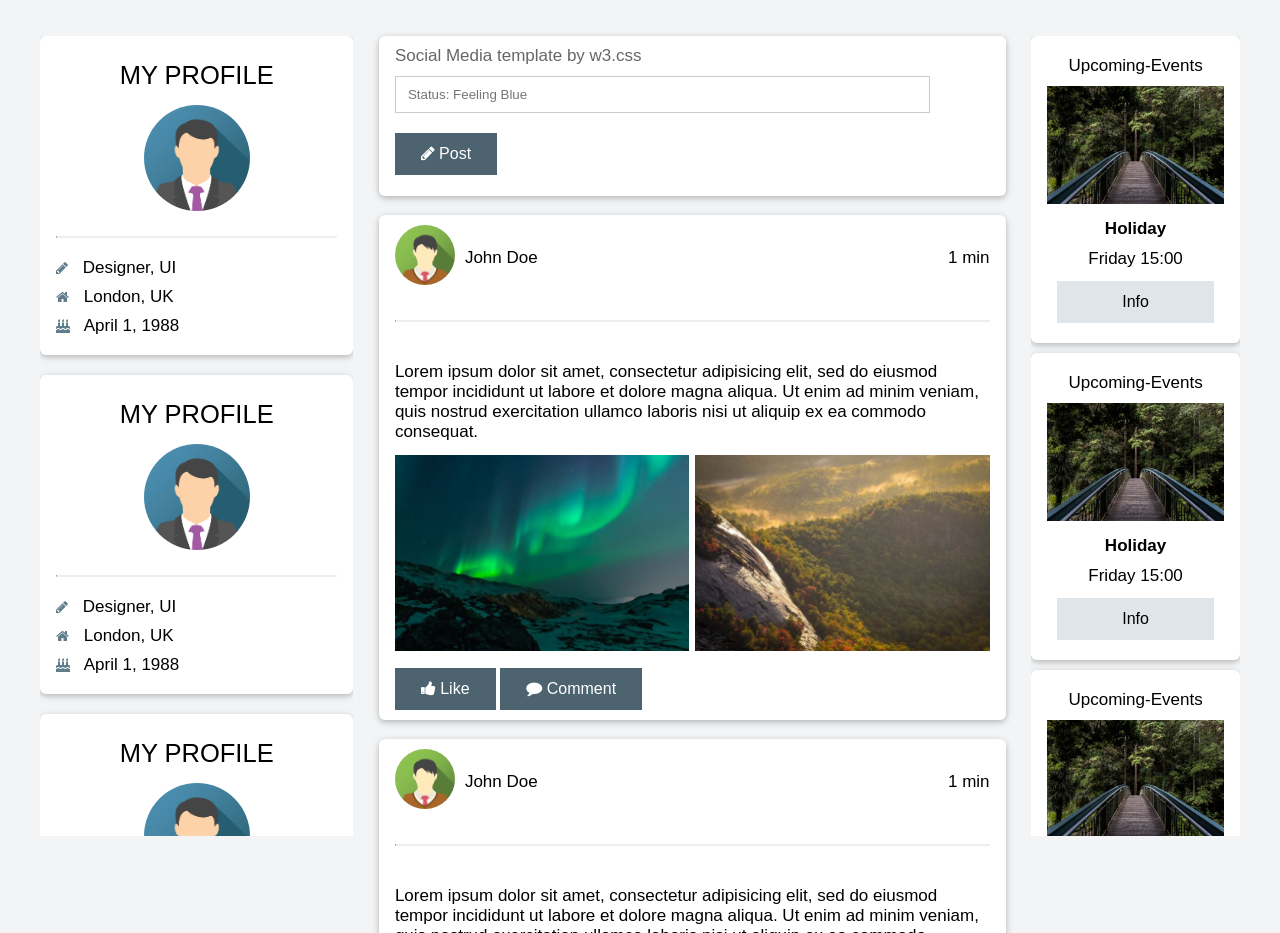
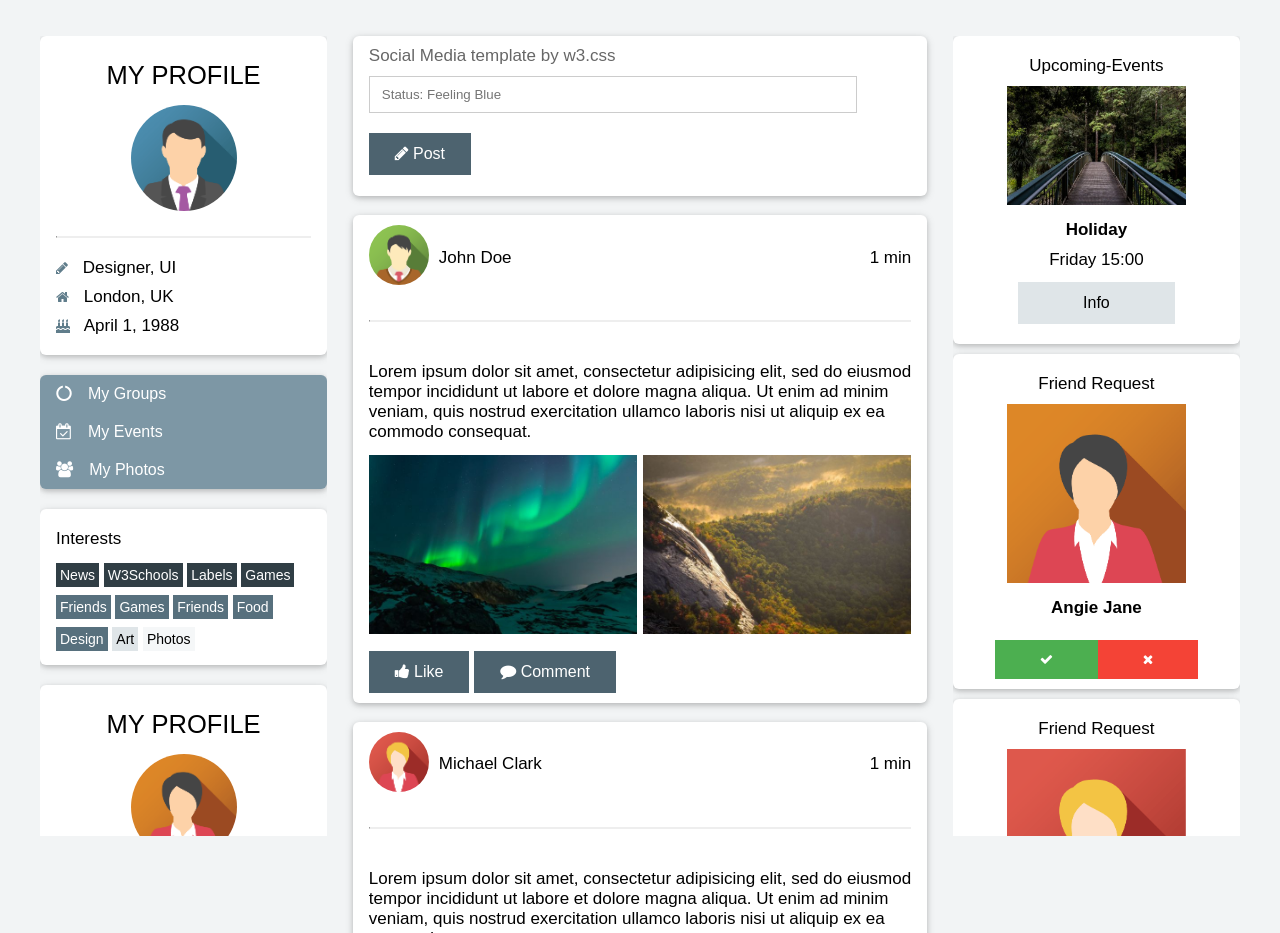
Before and after one commit to iabhiyaan/Social-networking-template, a plain HTML site: page index.html in a window 1280 px wide. Shown: the part 63-996 px from the top of the page. Drawn offline with Linux system fonts and the light colour scheme.

Commit message:
all files added

```diff
--- a/css/style.css
+++ b/css/style.css
@@ -63,6 +63,19 @@ nav {
     background-color: #ccc;
 }
 
+.badge {
+    border-radius: 50%;
+    padding: 2px 9px;
+    font-size: 12px;
+    position: relative;
+    top: -10px;
+}
+
+.badge-primary {
+    color: #fff;
+    background-color: #4CAF50;
+}
+
 .-p-r {
     padding-right: 12px;
 }
@@ -118,7 +131,7 @@ nav ul li:hover .-color-white {
 
 .main-section {
     display: grid;
-    grid-template-columns: 1.5fr 3fr 1fr;
+    grid-template-columns: 1.5fr 3fr 1.5fr;
     grid-gap: 2vw;
     /* outline: 1px solid green; */
     position: relative;
@@ -138,6 +151,66 @@ nav ul li:hover .-color-white {
     background: #fff;
     border-radius: 6px;
     margin-bottom: 20px;
+}
+
+.events {
+    box-shadow: 0 2px 5px 0 rgba(0, 0, 0, 0.16), 0 2px 10px 0 rgba(0, 0, 0, 0.12);
+    border-radius: 6px;
+    background: #7d97a5;
+    margin-bottom: 20px;
+    color: #fff;
+    font-size: 16px;
+    text-transform: capitalize;
+}
+
+.event__item {
+    padding: 10px 16px;
+}
+
+.event__item:hover {
+    color: #000;
+    background-color: #ccc;
+}
+
+.mx-16 {
+    margin-right: 16px;
+}
+
+.interests {
+    background: #fff;
+    box-shadow: 0 2px 5px 0 rgba(0, 0, 0, 0.16), 0 2px 10px 0 rgba(0, 0, 0, 0.12);
+    border-radius: 6px;
+    margin-bottom: 20px;
+    padding: 10px 16px;
+}
+
+.inline-block {
+    display: inline-block;
+    background: red;
+    margin: 4px 0;
+    padding: 4px;
+    color: #fff;
+    font-size: 14px;
+    text-transform: capitalize;
+    cursor: pointer;
+}
+
+.-color-303E45 {
+    background: #303E45;
+}
+
+.-color-57707D {
+    background: #57707D;
+}
+
+.-color-DFE5E8 {
+    background: #DFE5E8;
+    color: #000;
+}
+
+.-color-F5F7F8 {
+    background: #F5F7F8;
+    color: #000;
 }
 
 .-text-center {
@@ -220,6 +293,20 @@ hr {
     color: #000;
 }
 
+.btn-green {
+    background: #4CAF50;
+    margin-right: -5px;
+}
+
+.btn-red {
+    background: #f44336;
+}
+
+.btn-both {
+    color: #fff;
+    padding: 12px 45px;
+}
+
 .news-feed {
     background: #fff;
     padding: 10px 16px;
@@ -285,7 +372,7 @@ hr {
 }
 
 .sidebar-img img {
-    width: 100%;
+    width: 70%;
 }
 
 .p-10 {
--- a/index.html
+++ b/index.html
@@ -20,7 +20,8 @@
                         <li class="-hover"><i class="fa -color-white fa-globe"></i></li>
                         <li class="-hover"><i class="fa -color-white fa-user"></i></li>
                         <li class="-hover"><i class="fa -color-white fa-envelope"></i></li>
-                        <li class="-hover"><i class="fa -color-white fa-bell"></i></li>
+                        <li class="-hover px-10"><i class="fa -color-white fa-bell"></i><span class="badge badge-primary">3</span>
+                        </li>
                     </ul>
                 </div>
                 <div class="menu-avatar">
@@ -44,36 +45,36 @@
                             <p> <i class="fa -color-fade fa-home"></i> London, UK</p>
                             <p> <i class="fa -color-fade fa-birthday-cake"></i> April 1, 1988</p>
                         </section>
-                            <section class="section-profile">
-                                <h2 class="-text-center -padding">my profile</h2>
-                                <p class="-text-center ">
-                                    <img class="circle-avatar" src="img/avatar2.png">
-                                </p>
-                                <hr>
-                                <p> <i class="fa -color-fade fa-pencil"></i> Designer, UI</p>
-                                <p> <i class="fa -color-fade fa-home"></i> London, UK</p>
-                                <p> <i class="fa -color-fade fa-birthday-cake"></i> April 1, 1988</p>
+                        <section class="events">
+                            <p class="event__item"><i class="fa fa-circle-o-notch mx-16"></i>my groups</p>
+                            <p class="event__item"><i class="fa fa-calendar-check-o mx-16"></i>my events</p>
+                            <p class="event__item"><i class="fa fa-users mx-16"></i>my photos</p>
+                        </section>
+                        <section class="interests">
+                            <p class="p-10" >Interests</p>
+                            <a href="#"> <span class="inline-block -color-303E45">News</span></a>
+                            <a href="#"> <span class="inline-block -color-303E45">W3Schools</span></a>
+                            <a href="#"> <span class="inline-block -color-303E45">Labels</span></a>
+                            <a href="#"> <span class="inline-block -color-303E45">Games</span></a>
+                            <a href="#"> <span class="inline-block -color-57707D">friends</span></a>
+                            <a href="#"> <span class="inline-block -color-57707D">games</span></a>
+                            <a href="#"> <span class="inline-block -color-57707D">friends</span></a>
+                            <a href="#"> <span class="inline-block -color-57707D">food</span></a>
+                            <a href="#"> <span class="inline-block -color-57707D">design</span></a>
+                            <a href="#"> <span class="inline-block -color-DFE5E8">art</span></a>
+                            <a href="#"> <span class="inline-block -color-F5F7F8">photos</span></a>
                         </section>
                         <section class="section-profile">
                             <h2 class="-text-center -padding">my profile</h2>
                             <p class="-text-center ">
-                                    <img class="circle-avatar" src="img/avatar2.png">
+                                <img class="circle-avatar" src="img/avatar6.png">
                             </p>
                             <hr>
-                                <p> <i class="fa -color-fade fa-pencil"></i> Designer, UI</p>
-                                <p> <i class="fa -color-fade fa-home"></i> London, UK</p>
-                                <p> <i class="fa -color-fade fa-birthday-cake"></i> April 1, 1988</p>
+                            <p> <i class="fa -color-fade fa-pencil"></i> Product Designer, UX</p>
+                            <p> <i class="fa -color-fade fa-home"></i> Manchester, UK</p>
+                            <p> <i class="fa -color-fade fa-birthday-cake"></i> May 1, 1990</p>
                         </section>
-                            <section class="section-profile">
-                                <h2 class="-text-center -padding">my profile</h2>
-                                <p class="-text-center ">
-                                    <img class="circle-avatar" src="img/avatar2.png">
-                                </p>
-                                <hr>
-                                <p> <i class="fa -color-fade fa-pencil"></i> Designer, UI</p>
-                                <p> <i class="fa -color-fade fa-home"></i> London, UK</p>
-                                <p> <i class="fa -color-fade fa-birthday-cake"></i> April 1, 1988</p>
-                            </section>
+
                     </div>
                     <section class="section-posts">
                         <div class="status-bar border-radius-6">
@@ -112,9 +113,9 @@
                         <div class="news-feed border-radius-6">
                             <div class="news-feed-top">
                                 <div>
-                                        <img class="circle-avatar width-60" src="img/avatar.png" alt="">
+                                    <img class="circle-avatar width-60" src="img/avatar5.png" alt="">
                                 </div>
-                                    <h4 class="text-light px-10">John Doe</h4>
+                                <h4 class="text-light px-10">Michael Clark</h4>
                                 <p class="timestamp ">1 min</p>
                             </div>
                             <hr>
@@ -122,10 +123,6 @@
                             <p>Lorem ipsum dolor sit amet, consectetur adipisicing elit, sed do eiusmod tempor
                                 incididunt ut labore et dolore magna aliqua. Ut enim ad minim veniam, quis nostrud
                                 exercitation ullamco laboris nisi ut aliquip ex ea commodo consequat.</p>
-                                <!-- <div class="news-feed-images">
-                                            <div style="width:100%;"><img src="img/lights.jpg" class="news-feed-img"></div>
-                                            <div style="width:100%;"><img src="img/nature.jpg" class="news-feed-img"></div>
-                                        </div> -->
                             <button class="btn">
                                 <p> <i class="fa fa-thumbs-up"></i> Like</p>
                             </button>
@@ -136,9 +133,9 @@
                         <div class="news-feed border-radius-6">
                             <div class="news-feed-top">
                                 <div>
-                                        <img class="circle-avatar width-60" src="img/avatar.png" alt="">
+                                    <img class="circle-avatar width-60" src="img/avatar6.png" alt="">
                                 </div>
-                                    <h4 class="text-light px-10">John Doe</h4>
+                                <h4 class="text-light px-10">Angie Jane</h4>
                                 <p class="timestamp ">1 min</p>
                             </div>
                             <hr>
@@ -195,25 +192,29 @@
                             </button>
                         </div>
                         <div class="status-bar">
-                                <p class="p-10">upcoming-events</p>
+                            <p class="p-10">friend request</p>
                             <div class="sidebar-img">
-                                    <img src="img/forest.jpg" alt="">
+                                <img src="img/avatar6.png" alt="">
                             </div>
-                                <h4 class="p-10">holiday</h4>
-                                <p>friday 15:00</p>
-                                <button class="btn btn-grey">
-                                    info
+                            <h4 class="p-10">Angie Jane</h4>
+                            <button class="btn btn-green btn-both">
+                                <i class="fa fa-check"></i>
+                            </button>
+                            <button class="btn btn-red btn-both">
+                                <i class="fa fa-remove"></i>
                             </button>
                         </div>
                         <div class="status-bar">
-                                <p class="p-10">upcoming-events</p>
+                            <p class="p-10">friend request</p>
                             <div class="sidebar-img">
-                                    <img src="img/forest.jpg" alt="">
+                                <img src="img/avatar5.png" alt="">
                             </div>
-                                <h4 class="p-10">holiday</h4>
-                                <p>friday 15:00</p>
-                                <button class="btn btn-grey">
-                                    info
+                            <h4 class="p-10">Rihana</h4>
+                            <button class="btn btn-green btn-both">
+                                <i class="fa fa-check"></i>
+                            </button>
+                            <button class="btn btn-red btn-both">
+                                <i class="fa fa-remove"></i>
                             </button>
                         </div>
                     </section>
```
Also changed, not shown: img/avatar5.png (added), img/avatar6.png (added). Lines whose indentation alone changed are shown as unchanged.
